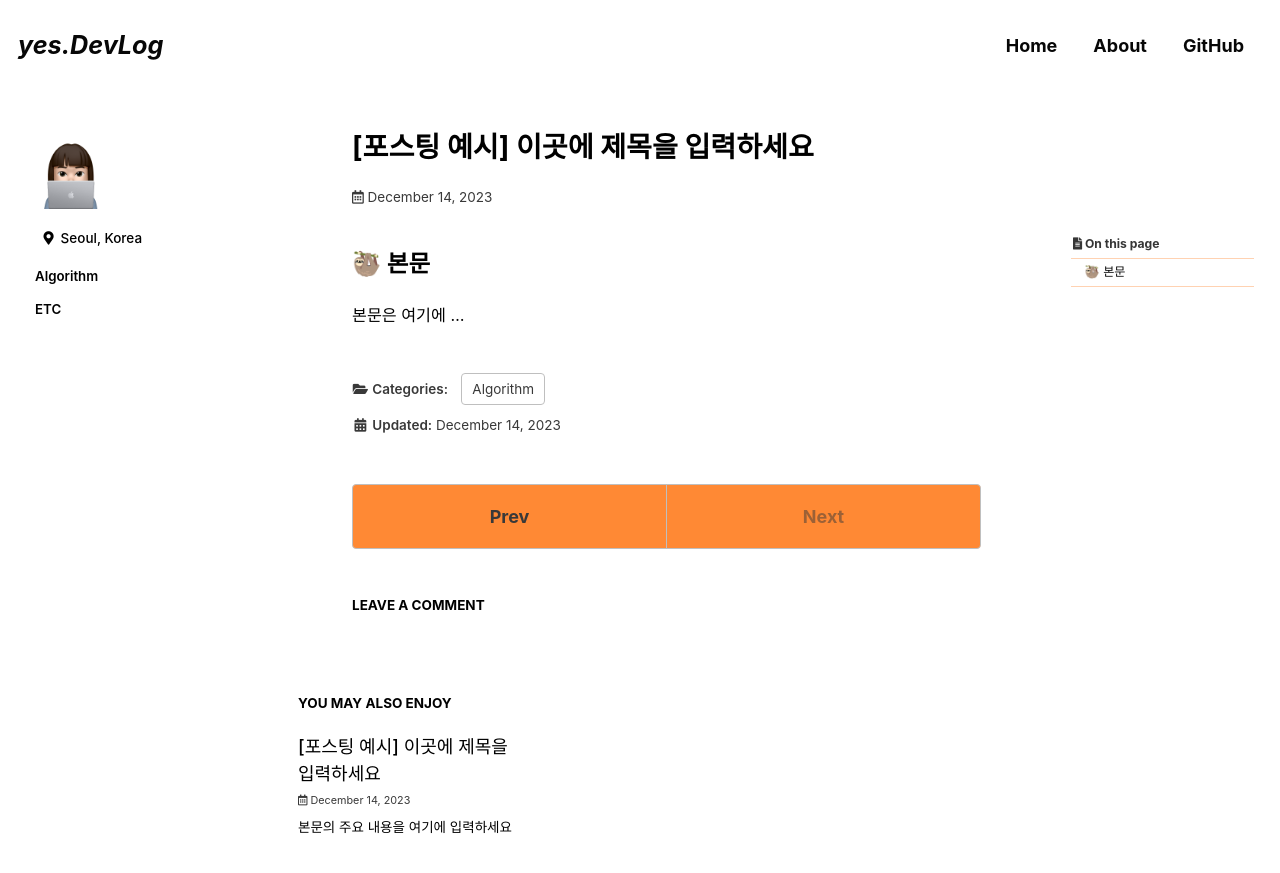
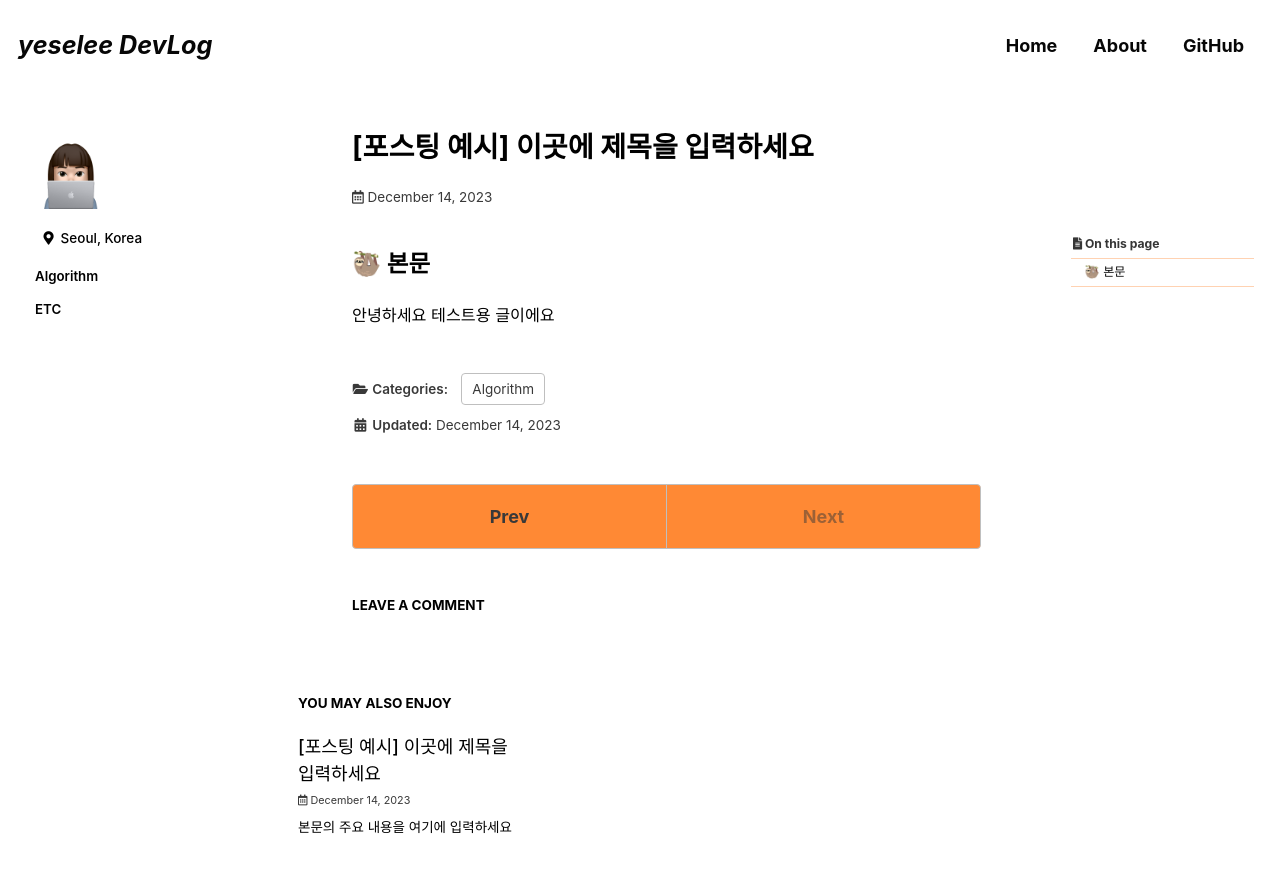
Before and after one commit to yes-ee/yes-ee.github.io, a Jekyll site: the page built from _posts/2023-12-14-categories-post-name-here.md, in a window 1280 px wide and 900 px high. Shown: the top 873 px of the window. Built offline with Jekyll 4.4.1, drawn with Linux system fonts in a browser that asks for light colours; cached includes are drawn as plain includes; some web fonts are replaced; comment, search, counter and statistics services are not loaded.

Commit message:
change blog name

```diff
--- a/_config.yml
+++ b/_config.yml
@@ -19,7 +19,7 @@ minimal_mistakes_skin: "plum" # "default" "air", "aqua", ...
 
 # Site Settings
 locale: "ko-KR" #"en-US"
-title: "yes.DevLog" # 상단 헤더에 보이는 블로그 명
+title: "yeselee DevLog" # 상단 헤더에 보이는 블로그 명
 title_separator: "&#124;"
 subtitle: # site tagline that appears below site title in masthead
 name: "yeselee" # 블로그 닉네임 설정
@@ -101,7 +101,7 @@ author:
   name: "yeselee" # 블로그 닉네임
   avatar: "/assets/images/apple.png" # 블로그 프로필 사진
   #   bio              : "hi all!"
-  location         : "Seoul, Korea"
+  location: "Seoul, Korea"
   # email            : "youremailhere@xxxxxx.com"
 
   links: # 사이트 링크
--- a/_posts/2023-12-14-categories-post-name-here.md
+++ b/_posts/2023-12-14-categories-post-name-here.md
@@ -18,4 +18,4 @@ last_modified_at: 2023-12-14
 
 ## 🦥 본문
 
-본문은 여기에 ...
+안녕하세요 테스트용 글이에요
```
